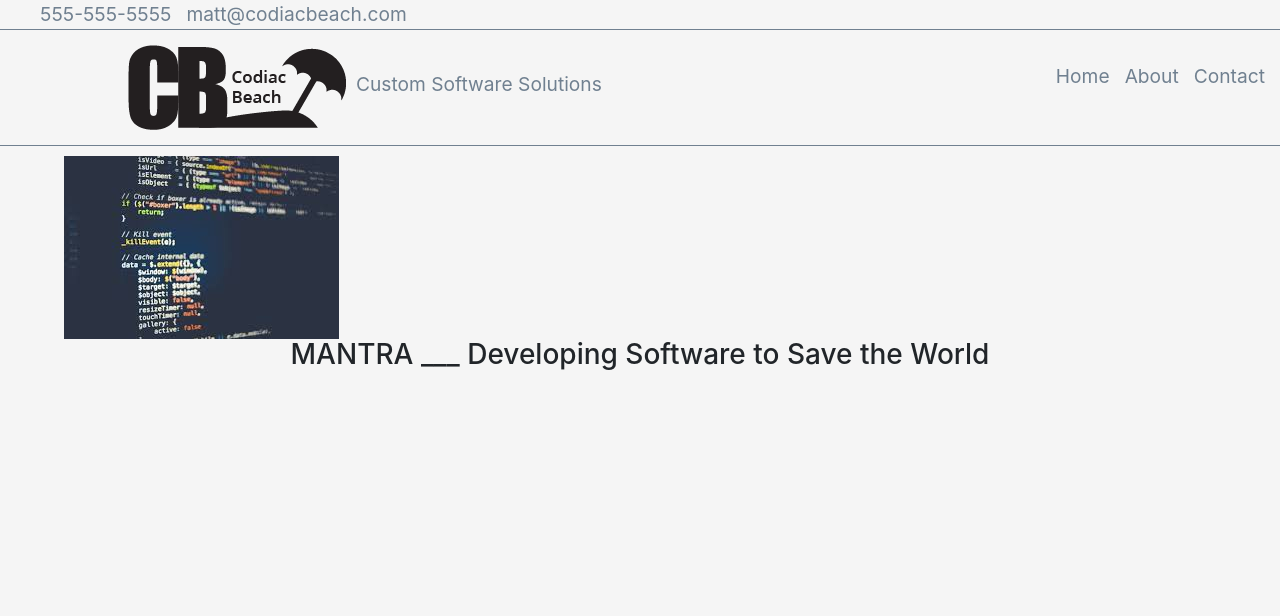
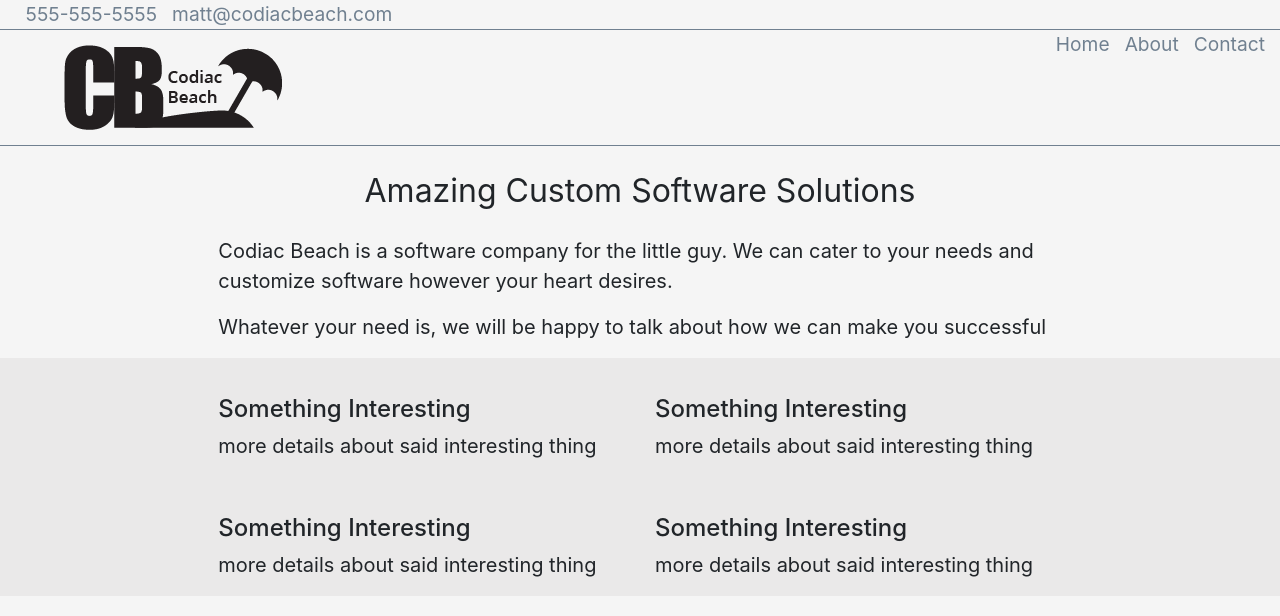
Before and after one commit to ablackness/codiac-beach-site, a React app: page / in a window 1280 px wide. Shown: the top 616 px of the page. Built offline with nearby package versions, Linux system fonts and the light colour scheme.

Commit message:
working on styling and floats

```diff
--- a/public/main.css
+++ b/public/main.css
@@ -4,12 +4,19 @@ body {
 
 .contactInfo {
     display: block;
-    border-bottom: slategray solid 1px;
+    margin: 0;
+    float: left;
+    padding-left: 2%;
+}
+
+.navLinks {
+    padding-left: 0;
+    float: right;
     margin: 0;
 }
 
 .logo {
-    margin-left: 10%;
+    margin-left: 5%;
     padding-top: 15px;
     padding-bottom: 15px;
     display: inline-block;
@@ -17,19 +24,16 @@ body {
 
 .banner {
     border-bottom: slategray solid 1px;
+    border-top: slategray solid 1px;
+    clear: both;
 }
 
-.bannerText {
-   padding-top: 2em;
-   padding-left: 10px;
-   font-size: 1.2em;
-   color: slategray;
-}
-
-.navLinks {
-    float: right;
-    padding-top: 2em;
-    padding-left: 0;
+.headline {
+    font-weight: 400;
+    font-size: 2em;
+    text-align: center;
+    padding-top: 2.5%;
+    padding-bottom: 2.5%;
 }
 
 .headerList {
@@ -58,6 +62,19 @@ a:hover {
     padding-top: 10px;
 }
 
-.mantra {
-    clear: left;
+/* .sidebar {
+    background-color: slategray;
+} */
+
+.midPage {
+    padding-top: 3%;
+    background-color: rgba(226, 224, 224, 0.534);
 }
+
+.midSidebar {
+    background-color: rgba(226, 224, 224, 0.534)
+}
+
+.pageText {
+    font-size: 1.25em;
+}
--- a/src/js/app.jsx
+++ b/src/js/app.jsx
@@ -11,7 +11,6 @@ export default class App extends React.Component {
           </ul>
           <div className='banner'>
             <img className='logo' src='./assets/logo-bw.png'/>
-            <span className='bannerText'>Custom Software Solutions</span>
             <ul className='navLinks'>
               <li className='headerList'><a href='#'>Home</a></li>
               <li className='headerList'><a href='#'>About</a></li>
@@ -19,11 +18,42 @@ export default class App extends React.Component {
             </ul>
           </div>
         </div>
-        <div>
-          <img className='codeImage' src='./assets/code.jpg' alt='code'/>
+
+        <div className='row'>
+          <div className='col-2 sidebar'></div>
+          <div className='col-8'>
+            <div className='headline'>Amazing Custom Software Solutions</div>
+            <p className='pageText'>Codiac Beach is a software company for the little guy. We can cater to your needs
+              and customize software however your heart desires.</p>
+            <p className='pageText'>Whatever your need is, we will be happy to talk about how we can make you successful</p>
+          </div>
+          <div className='col-2 sidebar'></div>
         </div>
 
-        <p className='h3 text-center mantra'>MANTRA ___ Developing Software to Save the World</p>
+        <div className='midPage row'>
+        <div className='col-2'></div>
+          <div className='col-4'>
+            <h4>Something Interesting</h4>
+            <p className='pageText'>more details about said interesting thing</p>
+          </div>
+          <div className='col-4'>
+            <h4>Something Interesting</h4>
+            <p className='pageText'>more details about said interesting thing</p>
+          </div>
+          <div className='col-2'></div>
+        </div>
+        <div className='midPage row'>
+        <div className='col-2'></div>
+          <div className='col-4'>
+            <h4>Something Interesting</h4>
+            <p className='pageText'>more details about said interesting thing</p>
+          </div>
+          <div className='col-4'>
+            <h4>Something Interesting</h4>
+            <p className='pageText'>more details about said interesting thing</p>
+          </div>
+          <div className='col-2'></div>
+        </div>
       </div>
     );
   }
```
Also changed, not shown: 1 other file (tests, documents, lock files or other folders).
